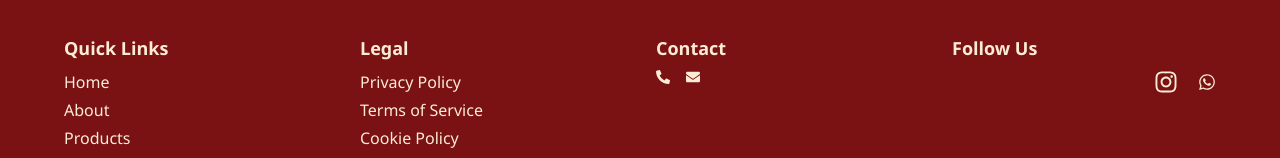
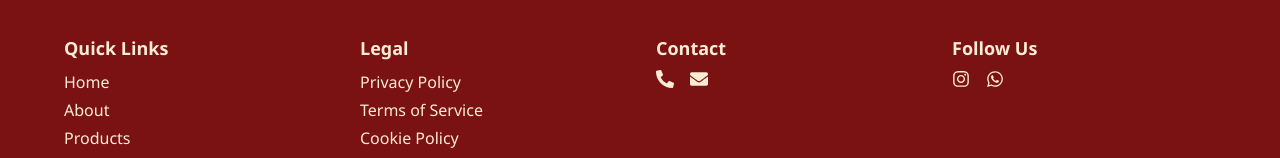
Before and after one commit to Akhilkumarnamsani/vijayalaxmi, a React (Create React App) app: page /cookie-policy in a window 1280 px wide. Shown: the part 758-916 px from the top of the page. Built offline with nearby package versions, Linux system fonts and the light colour scheme.

Commit message:
Final updates to footer

```diff
--- a/src/components/Footer.js
+++ b/src/components/Footer.js
@@ -36,41 +36,38 @@ export default function Footer() {
                 href="tel:+447424008212"
                 className="flex items-center gap-2 hover:text-amber-300 transition-all duration-200"
               >
-                <FaPhoneAlt />
+                <FaPhoneAlt className="text-lg"/>
               </a>
               <a
                 href="mailto:support@vijayalaxmiltd.com"
                 className="flex items-center gap-2 hover:text-amber-300 transition-all duration-200"
               >
-                <FaEnvelope />
+                <FaEnvelope className="text-lg"/>
               </a>
             </div>
+
           </div>
         </div>
 
         {/* Follow Us Section */}
         <div>
           <h4 className="text-lg font-semibold mb-2">Follow Us</h4>
-          <div className="flex justify-center md:justify-end space-x-5 text-2xl">
+           <div className="flex flex-col items-center md:items-start gap-3 text-sm">
+            <div className="flex gap-4 justify-center md:justify-start flex-wrap">
             <a
               href="https://instagram.com/vijayalaxmi_group"
-              aria-label="Instagram"
-              target="_blank"
-              rel="noopener noreferrer"
-              className="transition transform hover:text-amber-300 hover:scale-110 duration-300"
+              className="flex items-center gap-2 hover:text-amber-300 transition-all duration-200"
             >
-              <FaInstagram />
+              <FaInstagram className="text-lg" />
             </a>
                         <a
               href="https://wa.me/447424008212"
-              aria-label="WhatsApp"
-              target="_blank"
-              rel="noopener noreferrer"
-              className="flex items-center gap-2 text-base hover:text-amber-300 transition transform hover:scale-110 duration-300"
+              className="flex items-center gap-2 hover:text-amber-300 transition-all duration-200"
             >
-              <FaWhatsapp className="text-lg" />
+              <FaWhatsapp className="text-lg"/>
             </a>
           </div>
+        </div>
         </div>
       </div>
 
```
